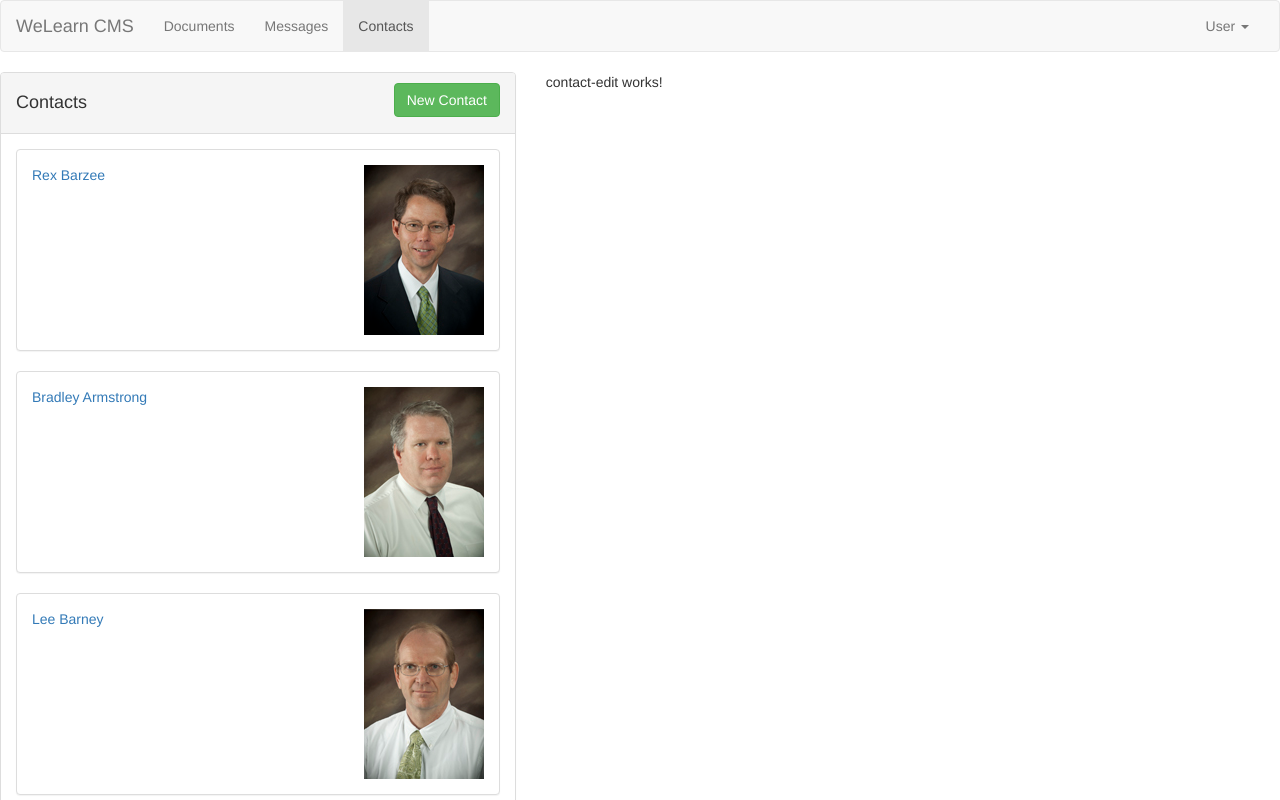
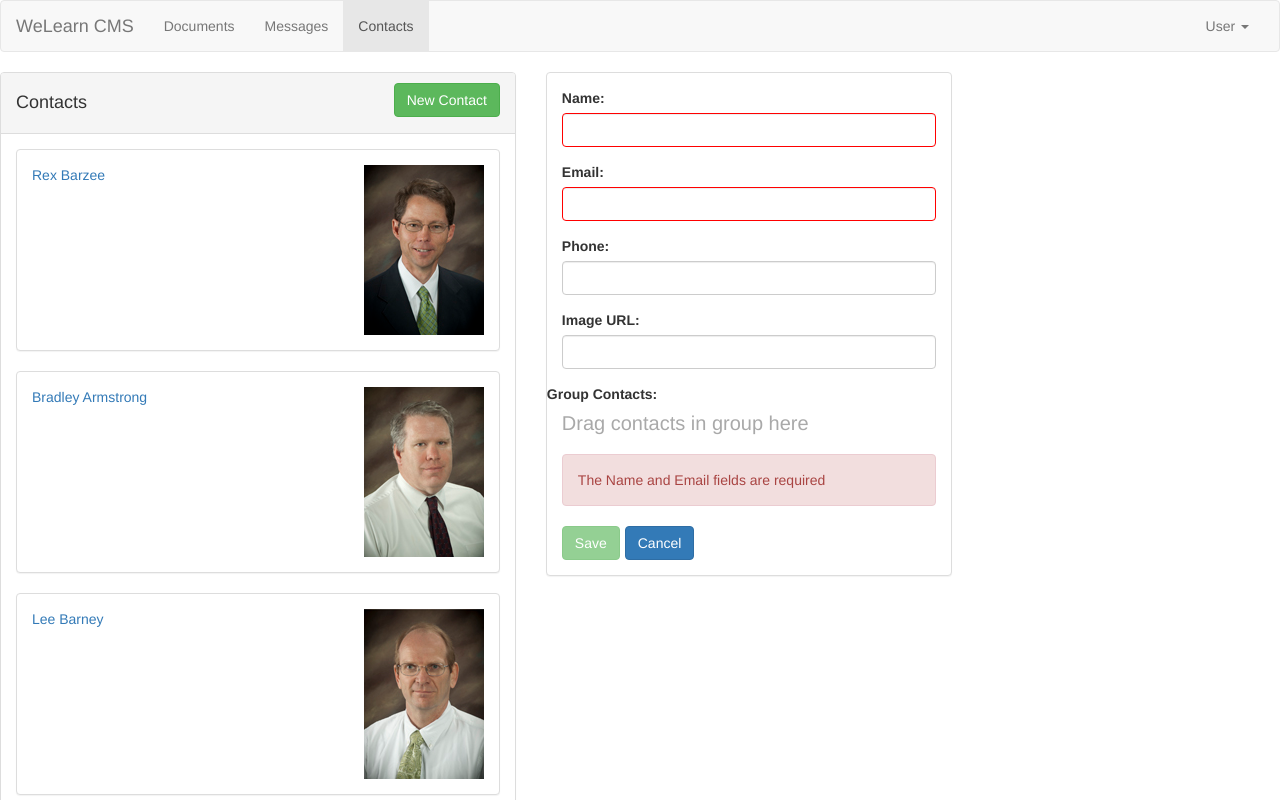
Before and after one commit to briannaSlik/WDD430-cms, an Angular app: page /contacts/new in a window 1280 px wide. Shown: the top 800 px of the page. Built offline with nearby package versions, Linux system fonts and the light colour scheme.

Commit message:
added forms and validation

```diff
--- a/src/app/app.module.ts
+++ b/src/app/app.module.ts
@@ -44,7 +44,7 @@ import { ContactEditComponent } from './contacts/contact-edit/contact-edit.compo
   imports: [
     BrowserModule,
     FormsModule,
-    AppRoutingModule
+    AppRoutingModule,
   ],
   providers: [],
   bootstrap: [AppComponent]
--- a/src/app/contacts/contact-edit/contact-edit.component.css
+++ b/src/app/contacts/contact-edit/contact-edit.component.css
@@ -0,0 +1,33 @@
+
+.required.ng-invalid {
+  border: 1px solid red;
+}
+
+.invalid.ng-invalid.ng-dirty {
+  border: 1px solid red;
+}
+
+.pad-left-right{
+  padding-left:.1rem;
+}
+
+.deleteButton {
+  margin-top: 1.5rem;
+  margin-left: -1.2rem;
+  width: 3.4rem;
+}
+
+.buttonDiv {
+  margin-top: 1.5rem;
+}
+
+.groupDiv {
+  min-height: 6rem;
+  border: solid thin lightgrey;
+}
+
+.dragMsg {
+  font-size: 2rem;
+  color: darkgrey;
+  margin-left: 3rem;
+}
--- a/src/app/contacts/contact-edit/contact-edit.component.html
+++ b/src/app/contacts/contact-edit/contact-edit.component.html
@@ -1 +1,108 @@
-<p>contact-edit works!</p>
+<div class="panel panel-default">
+  <div class="panel-body">
+    <form id="contact-edit" #f="ngForm" (ngSubmit)="onSubmit(f)">
+      <div class="row">
+        <div class="col-sm-12 form-group">
+          <label for="name">Name:</label>
+          <input
+            type="text"
+            id="name"
+            class="form-control required"
+            size="120"
+            max="120"
+            name="name"
+            [ngModel]="contact?.name"
+            #name="ngModel"
+            required>
+        </div>
+      </div>
+
+      <div class="row">
+        <div class="col-sm-12 form-group">
+          <label for="email">Email:</label>
+          <input
+            type="text"
+            id="email"
+            class="form-control required"
+            size="120"
+            max="255"
+            name="email"
+            [ngModel]="contact?.email"
+            #email="ngModel"
+            required
+            pattern="[a-z0-9._%+-]+@[a-z0-9.-]+\.[a-z]{2,3}$">
+        </div>
+      </div>
+
+      <div class="alert alert-danger" *ngIf="email.touched && email.invalid">Enter a valid email address</div>
+
+      <div class="row">
+        <div class="col-sm-12 form-group">
+          <label for="phone">Phone:</label>
+          <input
+            type="text"
+            id="phone"
+            class="form-control invalid"
+            size="150"
+            max="255"
+            name="phone"
+            [ngModel]="contact?.phone"
+            #phone="ngModel"
+            pattern="\D*([2-9]\d{2})(\D*)([2-9]\d{2})(\D*)(\d{4})\D*">
+        </div>
+      </div>
+
+      <div class="alert alert-danger" *ngIf="phone.touched && phone.invalid">Enter a valid phone number</div>
+
+      <div class="row">
+        <div class="col-sm-12 form-group">
+          <label for="imageUrl">Image URL:</label>
+          <input
+            type="text"
+            id="imageUrl"
+            class="form-control"
+            size="150"
+            max="255"
+            name="imageUrl"
+            [ngModel]="contact?.imageUrl"
+            #imageUrl="ngModel">
+        </div>
+      </div>
+
+      <div class="row">
+        <div class="form-group">
+          <label for="groupList">Group Contacts:</label>
+
+          <div class="row" id="groupList"
+              style="min-height: 3rem;" >
+
+            <div *ngFor="let contact of groupContacts; let i = index">
+              <div>
+                <cms-contact-item class="col-sm-11" [contact]="contact"></cms-contact-item>
+                <button class="btn btn-danger col-sm-2 deleteButton" (click)="onRemoveItem(i)">X</button>
+              </div>
+            </div>
+            <span class="dragMsg" *ngIf="groupContacts?.length < 1">Drag contacts in group here</span>
+          </div>
+
+        </div>
+      </div>
+
+      <div class="row" *ngIf="!name.touched && !name.valid || !email.touched && !email.valid">
+        <div class="col-xs-12">
+          <div class="alert alert-danger">
+            <p>The Name and Email fields are required</p>
+          </div>
+        </div>
+      </div>
+
+      <div class="row">
+        <div class="col-xs-12 btn-toolbar">
+          <button class="btn btn-success" type="submit" [disabled]="!f.valid">Save</button>
+          <button class="btn btn-primary" type="button" (click)="onCancel()">Cancel</button>
+        </div>
+      </div>
+
+    </form>
+  </div>
+</div>
--- a/src/app/contacts/contact-edit/contact-edit.component.ts
+++ b/src/app/contacts/contact-edit/contact-edit.component.ts
@@ -1,10 +1,59 @@
-import { Component } from '@angular/core';
+import { Component, OnInit } from '@angular/core';
+import { NgForm } from '@angular/forms';
+import { Contact } from '../contact.model';
+import { ContactService } from '../contact.service';
+import { ActivatedRoute, Params, Router } from '@angular/router';
 
 @Component({
   selector: 'cms-contact-edit',
   templateUrl: './contact-edit.component.html',
   styleUrl: './contact-edit.component.css'
 })
-export class ContactEditComponent {
+export class ContactEditComponent implements OnInit{
+  originalContact: Contact;
+  contact: Contact;
+  groupContacts: Contact[] = [];
+  editMode: boolean = false;
+  id: string;
 
+  constructor(private contactService: ContactService,
+    private router: Router,
+    private route: ActivatedRoute){}
+
+  ngOnInit(): void {
+    this.route.params.subscribe((params: Params) =>{
+      let id = params['id'];
+      if (!id){
+        this.editMode = false;
+        return;
+      }
+
+      this.originalContact = this.contactService.getContact(id)
+      if (!this.originalContact) return;
+
+      this.editMode = true;
+      this.contact = JSON.parse(JSON.stringify(this.originalContact))
+
+      if (this.contact.group){
+        this.groupContacts = this.contact.group.slice();
+      }
+    })
+  }
+
+  onSubmit(form: NgForm){
+    const value = form.value;
+    let newContact = new Contact("1", value.name, value.email, value.phone, value.imageUrl, null);
+
+    if(this.editMode){
+      this.contactService.updateContact(this.originalContact, newContact);
+    } else{
+      this.contactService.addContact(newContact);
+    };
+
+    this.router.navigate(['../'], {relativeTo: this.route});
+  }
+
+  onCancel(){
+    this.router.navigate(['../'], {relativeTo: this.route});
+  }
 }
--- a/src/app/contacts/contact-list/contact-list.component.ts
+++ b/src/app/contacts/contact-list/contact-list.component.ts
@@ -25,6 +25,7 @@ export class ContactListComponent implements OnInit, OnDestroy{
     // })
 
     this.subscription = this.contactService.contactListChangedEvent.subscribe((contacts: Contact[])=>{
+      console.log(contacts)
       this.contacts = contacts;
     })
   }
--- a/src/app/contacts/contact.service.ts
+++ b/src/app/contacts/contact.service.ts
@@ -43,6 +43,7 @@ export class ContactService {
    }
 
    addContact(newContact: Contact){
+
     if (!newContact) return;
 
     this.maxContactId++
--- a/src/app/documents/document-edit/document-edit.component.css
+++ b/src/app/documents/document-edit/document-edit.component.css
@@ -0,0 +1,3 @@
+input.ng-invalid {
+  border: 1px solid red;
+}
--- a/src/app/documents/document-edit/document-edit.component.html
+++ b/src/app/documents/document-edit/document-edit.component.html
@@ -1 +1,72 @@
-<p>document-edit works!</p>
+<div class="panel panel-default">
+  <div class="panel-body">
+
+    <form id="document-edit" (ngSubmit)="onSubmit(f)" #f="ngForm">
+      <div class="row">
+        <div class="col-sm-12 form-group">
+          <label for="name">Document Title:</label>
+           <input
+            type="text"
+            id="name"
+            class="form-control"
+            size="120"
+            max="120"
+            name="name"
+            [ngModel]="document?.name"
+            required
+            #name="ngModel">
+        </div>
+      </div>
+
+      <div class="row">
+        <div class="col-sm-12 form-group">
+          <label for="description">Document Description:</label>
+          <input
+            type="text"
+            id="description"
+            class="form-control"
+            size="120"
+            max="255"
+            name="description"
+            [ngModel]="document?.description">
+        </div>
+      </div>
+
+      <div class="row">
+        <div class="col-sm-12 form-group">
+          <label for="url">Document URL:</label>
+          <input
+            type="text"
+            id="url"
+            class="form-control"
+            size="150"
+            max="255"
+            name="url"
+            [ngModel]="document?.url"
+            required
+            #url="ngModel">
+        </div>
+      </div>
+
+      <div class="row" *ngIf="!url.valid || !name.valid">
+        <div class="col-xs-12">
+          <div class="alert alert-danger">
+            <p>The Document Title and Document URL are required fields.</p>
+          </div>
+        </div>
+      </div>
+
+      <div class="row">
+        <div class="col-xs-12 btn-toolbar">
+          <button
+          class="btn btn-success"
+          type="submit"
+          [disabled]="!f.valid">Save</button>
+          <button class="btn btn-primary" type="button" (click)="onCancel()">Cancel</button>
+        </div>
+      </div>
+
+    </form>
+
+  </div>
+</div>
--- a/src/app/documents/document-edit/document-edit.component.ts
+++ b/src/app/documents/document-edit/document-edit.component.ts
@@ -1,10 +1,56 @@
-import { Component } from '@angular/core';
+import { Component, OnInit } from '@angular/core';
+import { Document } from '../document.model';
+import { NgForm } from '@angular/forms';
+import { DocumentService } from '../document.service';
+import { ActivatedRoute, Params, Router } from '@angular/router';
 
 @Component({
   selector: 'cms-document-edit',
   templateUrl: './document-edit.component.html',
   styleUrl: './document-edit.component.css'
 })
-export class DocumentEditComponent {
+export class DocumentEditComponent implements OnInit{
+  originalDocument: Document;
+  document: Document;
+  editMode: boolean = false;
 
+  constructor(private documentService: DocumentService,
+    private router: Router,
+    private route: ActivatedRoute){}
+
+  ngOnInit(): void {
+    this.route.params.subscribe(
+      (params: Params) => {
+        let id = params['id']
+        if (!id){
+          this.editMode = false;
+          return;
+        }
+
+        this.originalDocument = this.documentService.getDocument(id)
+        if (!this.originalDocument){
+          return;
+        }
+        this.editMode = true;
+        this.document = JSON.parse(JSON.stringify(this.originalDocument));
+      }
+    )
+  }
+
+  onSubmit(form: NgForm){
+    const value = form.value;
+    let newDocument = new Document("1", value.name, value.description, value.url, null);
+
+    if(this.editMode){
+      this.documentService.updateDocument(this.originalDocument, newDocument);
+    } else{
+      this.documentService.addDocument(newDocument)
+    };
+
+    this.router.navigate(['../'], {relativeTo: this.route});
+  }
+
+  onCancel(){
+    this.router.navigate(['../'], {relativeTo: this.route});
+  }
 }
--- a/src/app/documents/document-list/document-list.component.ts
+++ b/src/app/documents/document-list/document-list.component.ts
@@ -16,9 +16,6 @@ export class DocumentListComponent implements OnInit, OnDestroy{
 
   ngOnInit(): void {
     this.documents = this.documentService.getDocuments()
-    // this.documentService.documentChangedEvent.subscribe((documents: Document[])=>{
-    //   this.documents = documents;
-    // })
 
     this.subscription = this.documentService.documentListChangedEvent.subscribe((documentsList: Document[])=>{
       this.documents = documentsList;
```
